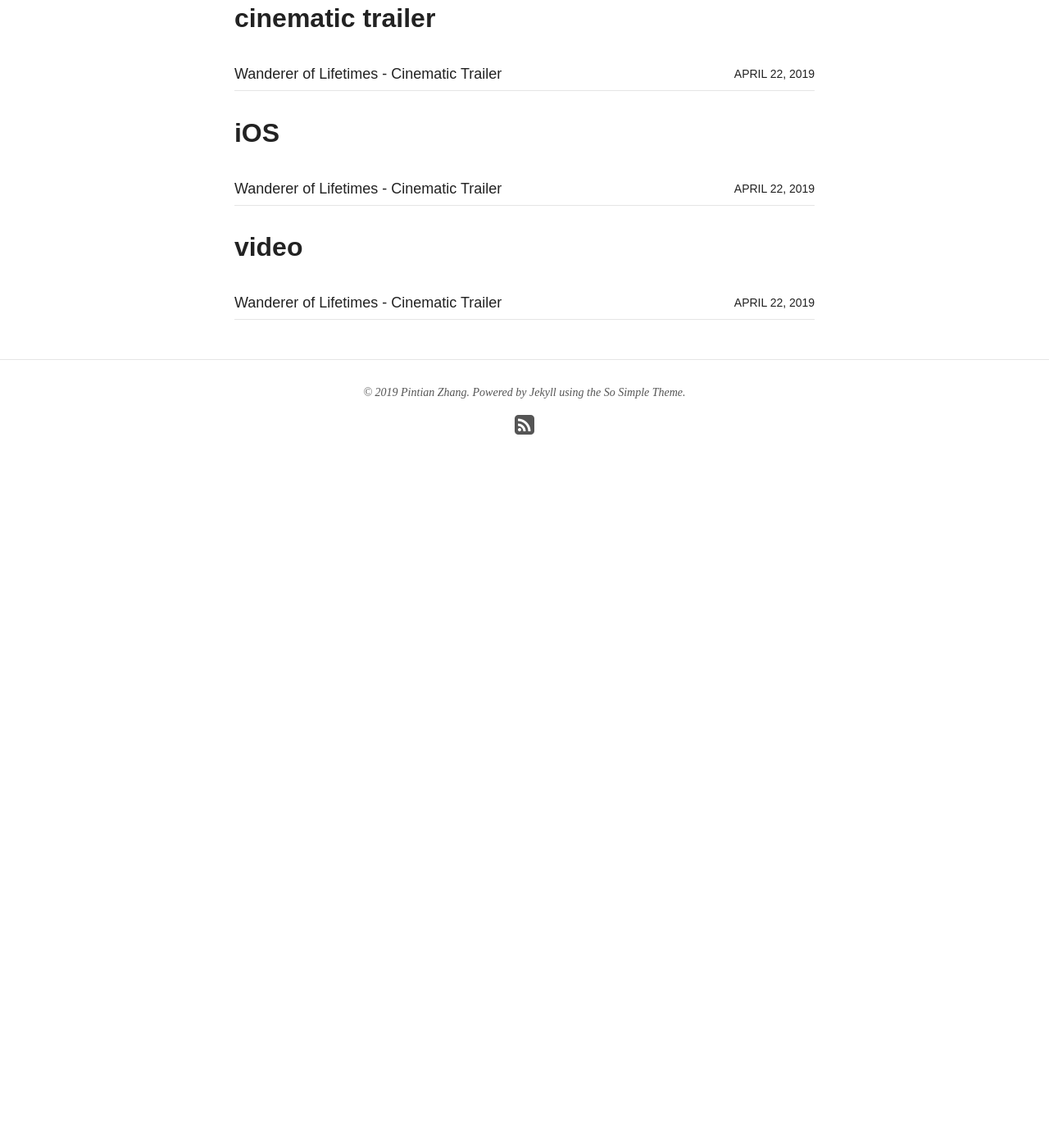
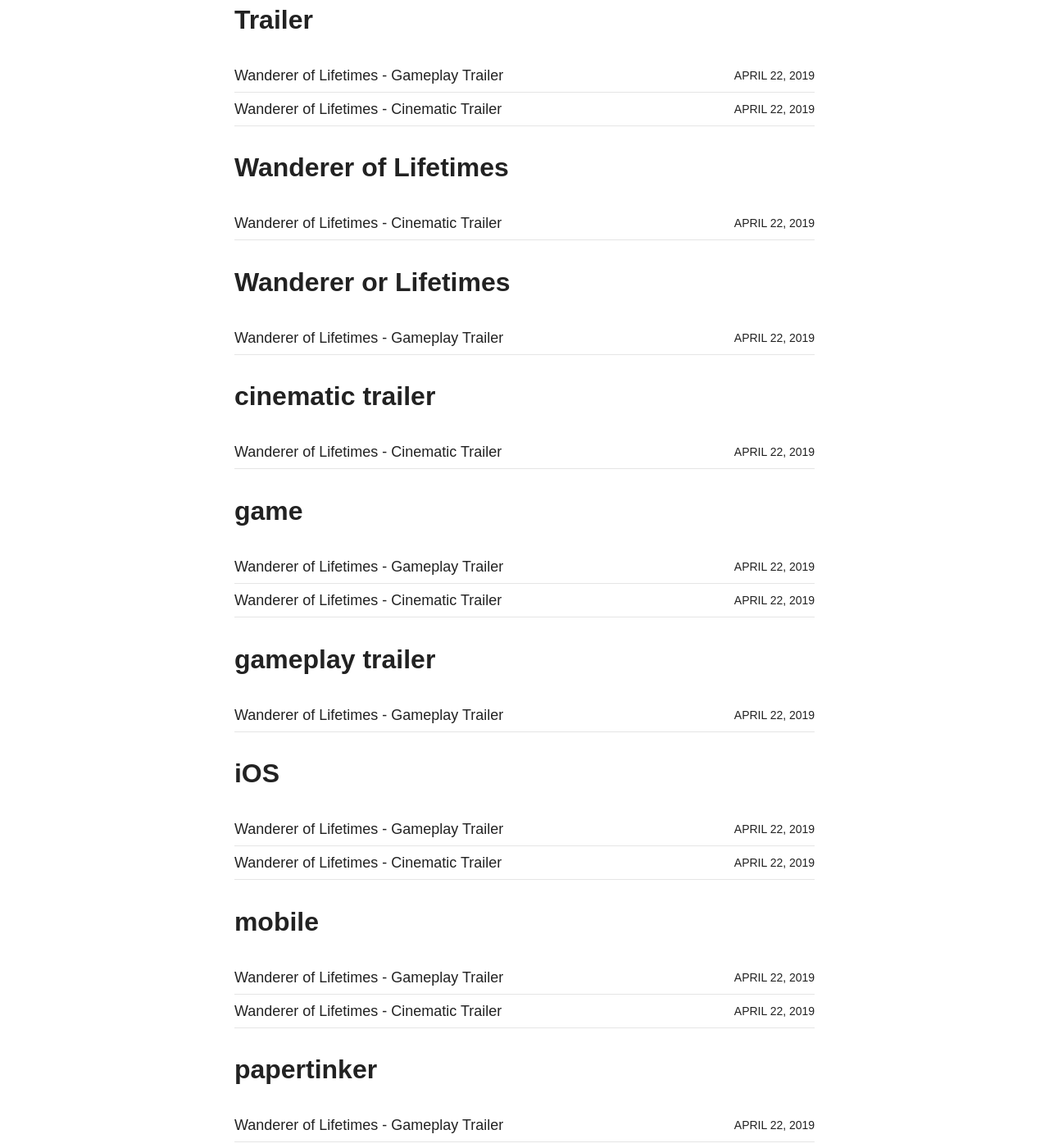
Before and after one commit to papertinker/PaperTinkerSite, a Jekyll site: the page built from tags/index.md, in a window 1280 px wide and 1400 px high, scrolled down 1513 px. Shown: the whole window at 82% size. Built offline with Jekyll 4.4.1, drawn with Linux system fonts in a browser that asks for light colours; nearby versions of some CDN libraries; before the commit the page ends 2143 px from its top, so only the background shows below that; some of the changed text lies outside the part shown.

Commit message:
Updated Lifetimes Trailer2 and 1 other file

```diff
--- a/_posts/blog/2019-04-22-lifetimes-trailer1.markdown
+++ b/_posts/blog/2019-04-22-lifetimes-trailer1.markdown
@@ -12,6 +12,9 @@ tags:
 - Android
 - Souls like
 - video
+- papertinker
+- mobile
+- game
 ---
 
 A <b>cinematic trailer</b> that highlight the story element of the game and how it interweaves with the game's core mechanics.
--- /dev/null
+++ b/_posts/blog/2019-04-22-lifetimes-trailer2.markdown
@@ -0,0 +1,25 @@
+---
+title: Wanderer of Lifetimes - Gameplay Trailer
+date: 2019-04-22 10:26:00 -04:00
+tags:
+- Trailer
+- Gameplay
+- gameplay trailer
+- Wanderer or Lifetimes
+- iOS
+- Android
+- Souls like
+- video
+- papertinker
+- mobile
+- game
+---
+
+A <a href="https://www.youtube.com/watch?v=fQghW-3JD4k"><b>gameplay trailer</b></a> that highlight various gameplay element of the game.
+
+<iframe style="border: 3px solid black;"  width="512" height="683" src="https://www.youtube.com/embed/fQghW-3JD4k?rel=0" frameborder="0" allow="accelerometer; autoplay; encrypted-media; gyroscope; picture-in-picture" allowfullscreen></iframe>
+
+<a href="/games/lifetimes/"><b>Wanderer of Lifetimes</b></a> is a role playing game set in an Asian-inspired land where the rules of life and death are governed by of the cycle of karma. The player will set out to achieve a mission over many lifetimes that will ultimately determine the fate of the world.
+
+The game is set to release for <b>iOS</b> and <b>Android</b> on <b>5.8.2019</b>!
+Stay tuned!
```
